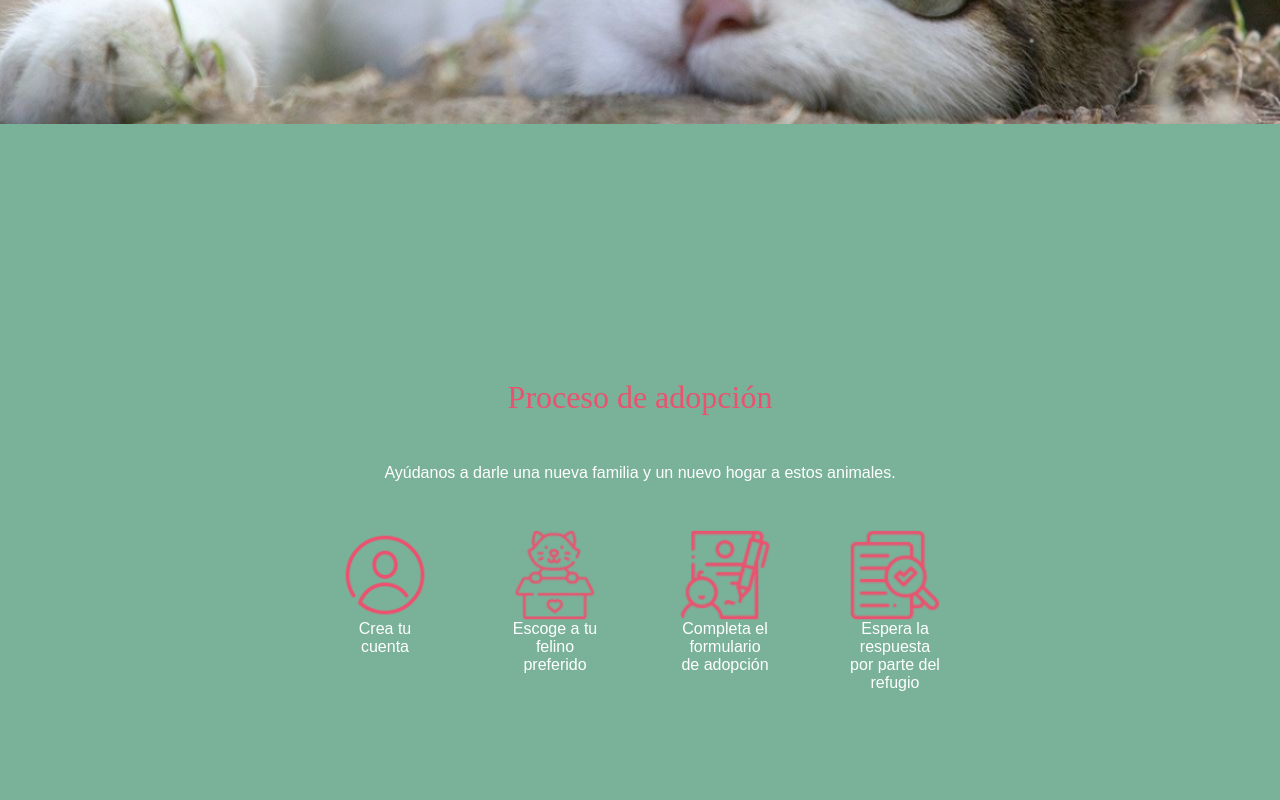
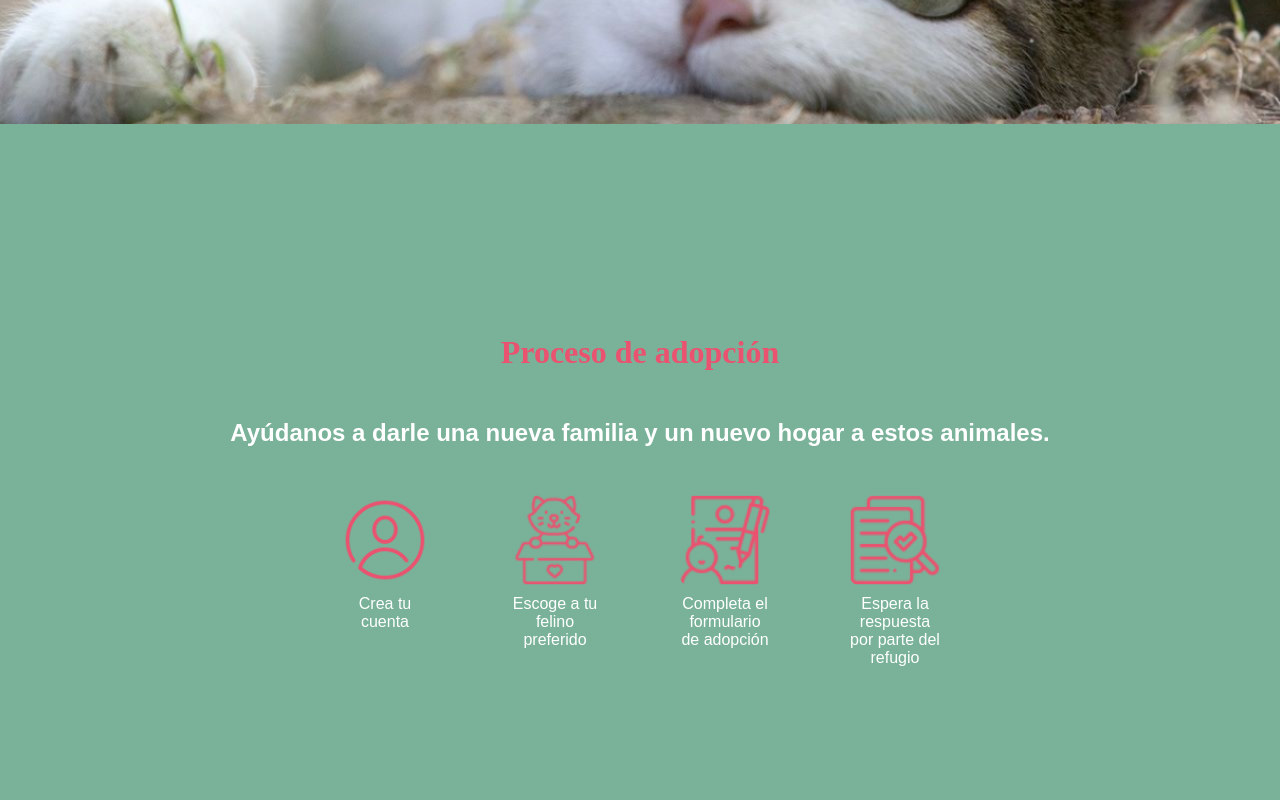
Before and after one commit to valeor0224/Proyecto-web, a React (Vite) app in the folder proyecto-equipo-13-sec-01-powerpuffs-client/: page / in a window 1280 px wide. Shown: the part 3400-4200 px from the top of the page. Built offline with nearby package versions, Linux system fonts and the light colour scheme; a web font is replaced by a local one.

Commit message:
changes proceso adopcion home

```diff
--- a/proyecto-equipo-13-sec-01-powerpuffs-client/src/pages/Home/Adopcion/Adopcion.css
+++ b/proyecto-equipo-13-sec-01-powerpuffs-client/src/pages/Home/Adopcion/Adopcion.css
@@ -4,10 +4,15 @@
     display: flex;
     flex-direction: column;
     padding: 5rem;
+    padding-top: 0px;
     gap: 3rem;
     align-items: center; /* Center the contents horizontally */
     justify-content: center; /* Center the contents vertically */
 
+}
+
+.adopcion-proceso span{
+    margin-top: 10px;
 }
 
 .texto-adopcion {
--- a/proyecto-equipo-13-sec-01-powerpuffs-client/src/pages/Home/Adopcion/Adopcion.jsx
+++ b/proyecto-equipo-13-sec-01-powerpuffs-client/src/pages/Home/Adopcion/Adopcion.jsx
@@ -14,8 +14,8 @@ const Adopcion = () => {
         <div className="adopcion-proceso">
 
             <div className="texto-adopcion">
-                <span className="texto-adopcion-titulo">Proceso de adopción</span>
-                <span className="texto-adopcion-info">Ayúdanos a darle una nueva familia y un nuevo hogar a estos animales.</span>
+                <h1 className="texto-adopcion-titulo">Proceso de adopción</h1>
+                <h2 className="texto-adopcion-info">Ayúdanos a darle una nueva familia y un nuevo hogar a estos animales.</h2>
             </div>
             <div className="proceso">
                 <div className="paso">
```
